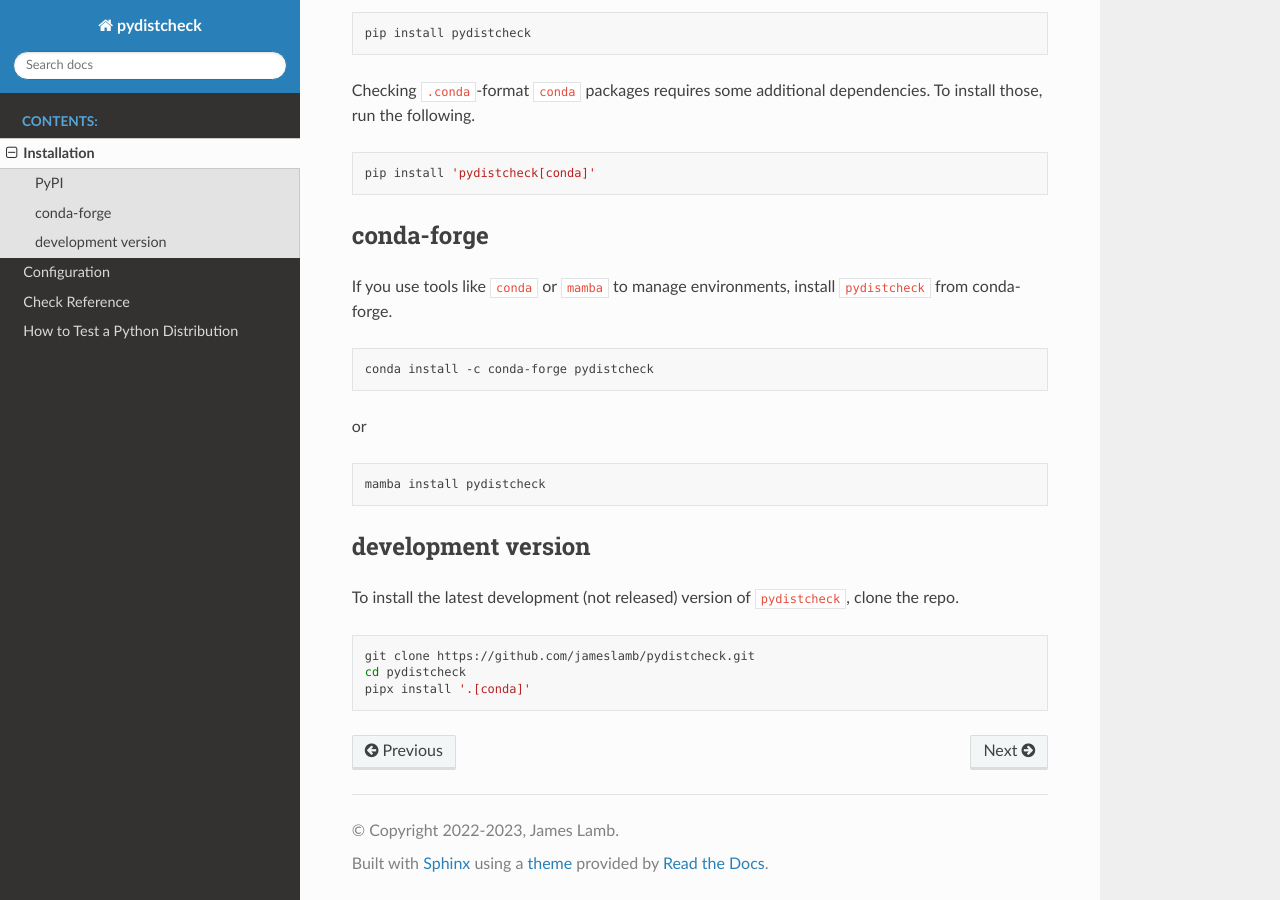
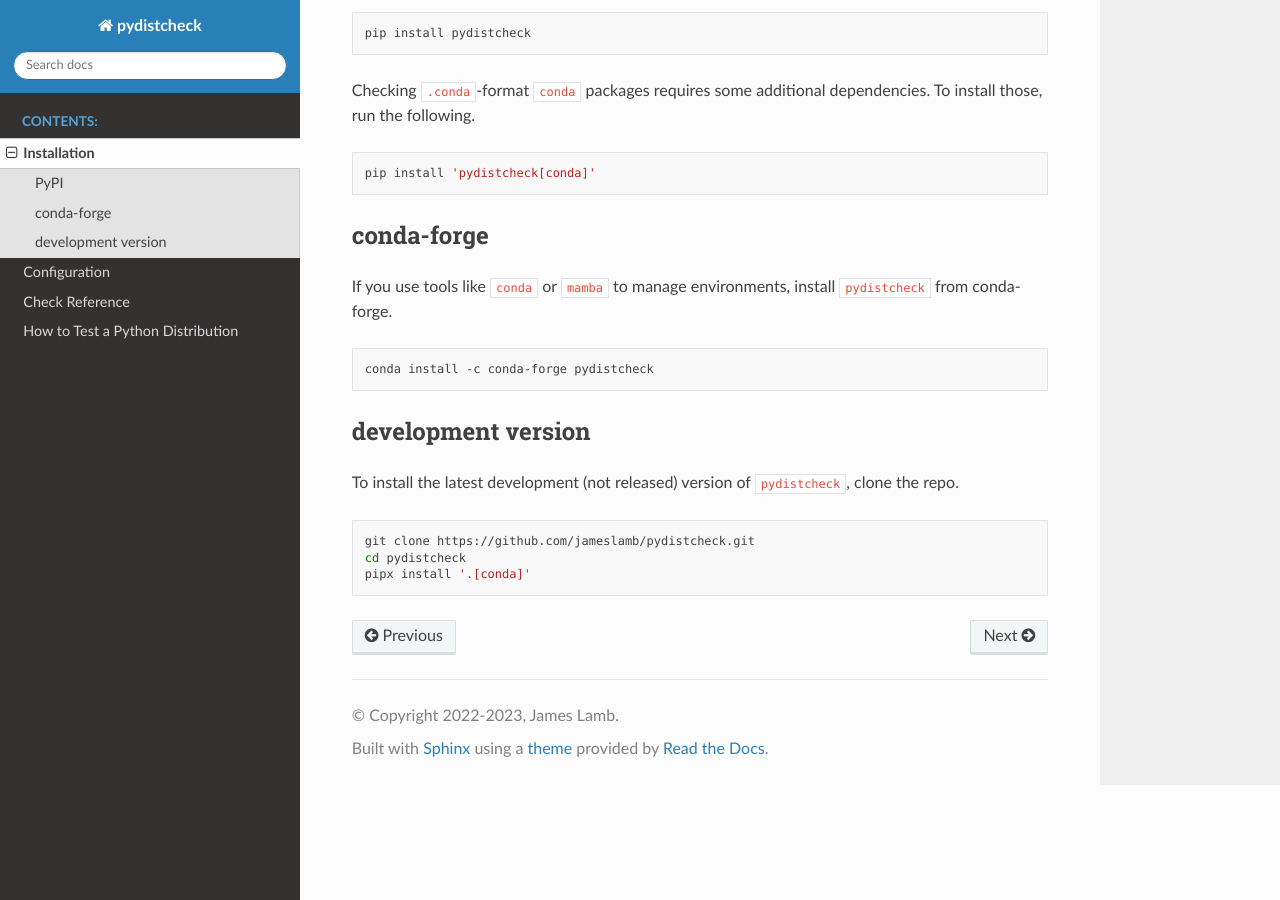
Before and after one commit to jameslamb/pydistcheck, a Sphinx documentation site: the page built from docs/installation.rst, in a window 1280 px wide and 900 px high, scrolled down 605 px. Built offline with Sphinx 7.4.7 and the Read the Docs theme 2.0.0, drawn with Linux system fonts in a browser that asks for light colours.

Commit message:
and docs

```diff
--- a/docs/installation.rst
+++ b/docs/installation.rst
@@ -43,12 +43,6 @@ If you use tools like ``conda`` or ``mamba`` to manage environments, install ``p
 
     conda install -c conda-forge pydistcheck
 
-or
-
-.. code-block:: shell
-
-    mamba install pydistcheck
-
 development version
 *******************
 
```
